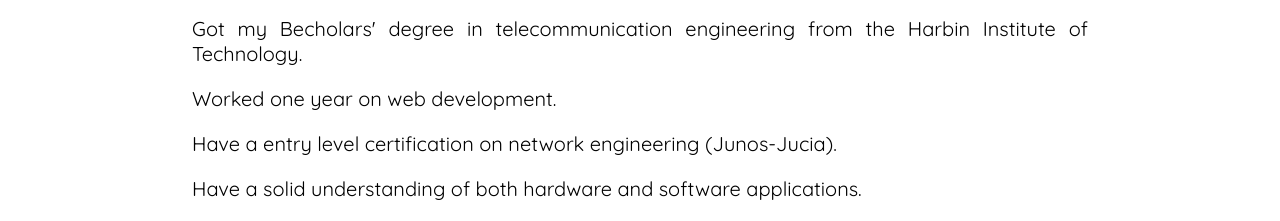
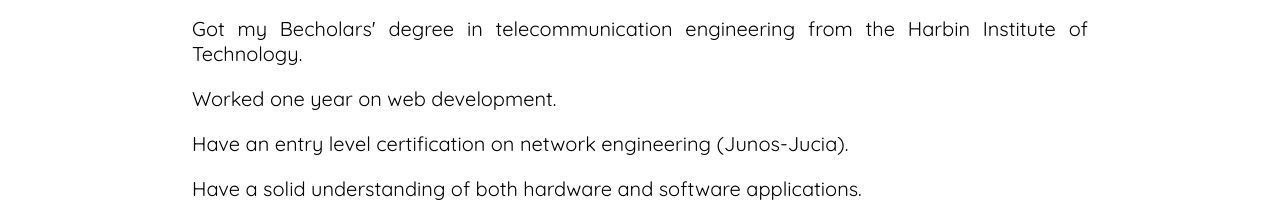
Before and after one commit to abc123yuanrui/PersonalWebsite, a Next.js app: page / in a window 1280 px wide. Shown: the part 1160-1381 px from the top of the page. Built offline with nearby package versions, Linux system fonts and the light colour scheme.

Commit message:
typo
typo

```diff
--- a/pages/index.js
+++ b/pages/index.js
@@ -28,7 +28,7 @@
                 <p className="myP">Got my Masters' degree in electronic engineering from the University of Melbourne. </p>
                 <p className="myP">Got my Becholars' degree in telecommunication engineering from the Harbin Institute of Technology.</p>
                 <p className="myP">Worked one year on web development.</p>
-                <p className="myP">Have a entry level certification on network engineering (Junos-Jucia).</p>
+                <p className="myP">Have an entry level certification on network engineering (Junos-Jucia).</p>
                 <p className="myP">Have a solid understanding of both hardware and software applications.</p>
                 <p className="myP">I’m really keen to take the next step in my career and begin to apply my skills.</p>
                 <p className="myP"><a href='/files/RuiYuanCV.doc' download>Download my CV</a></p>
```
